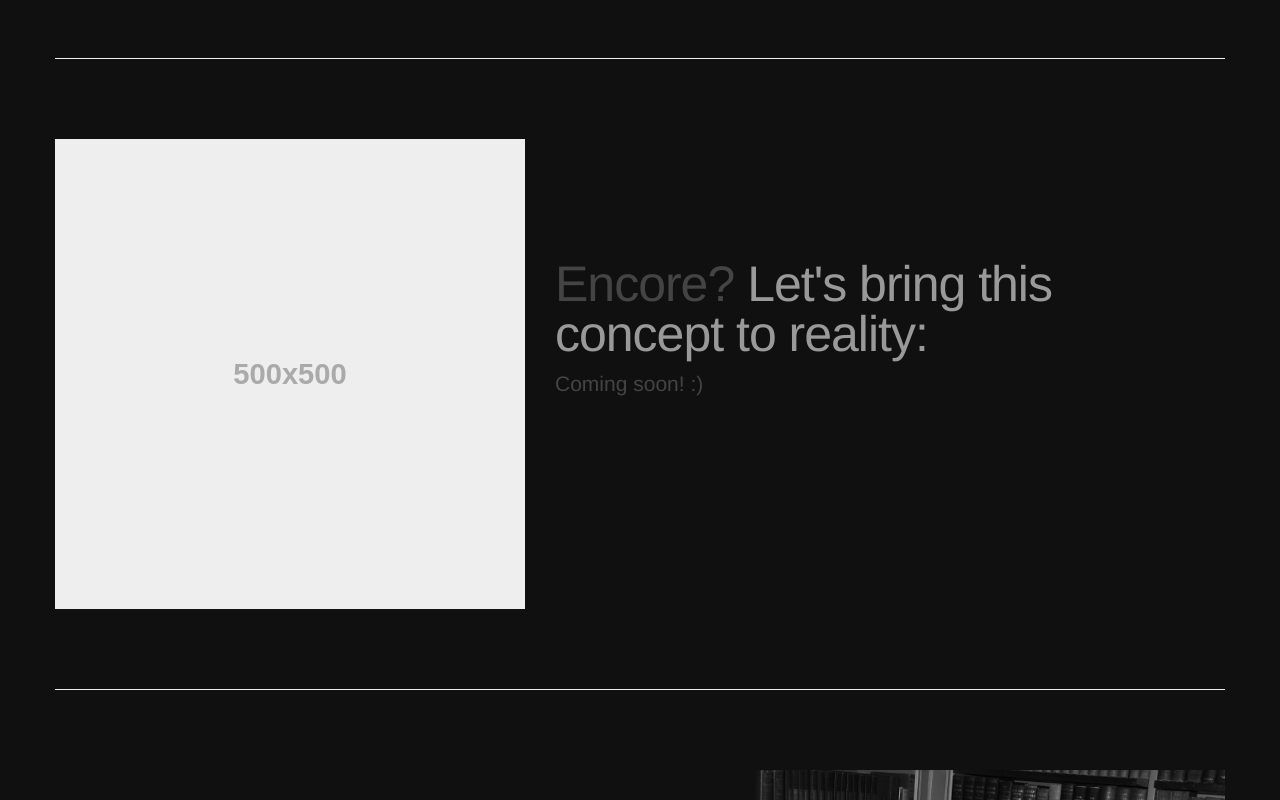
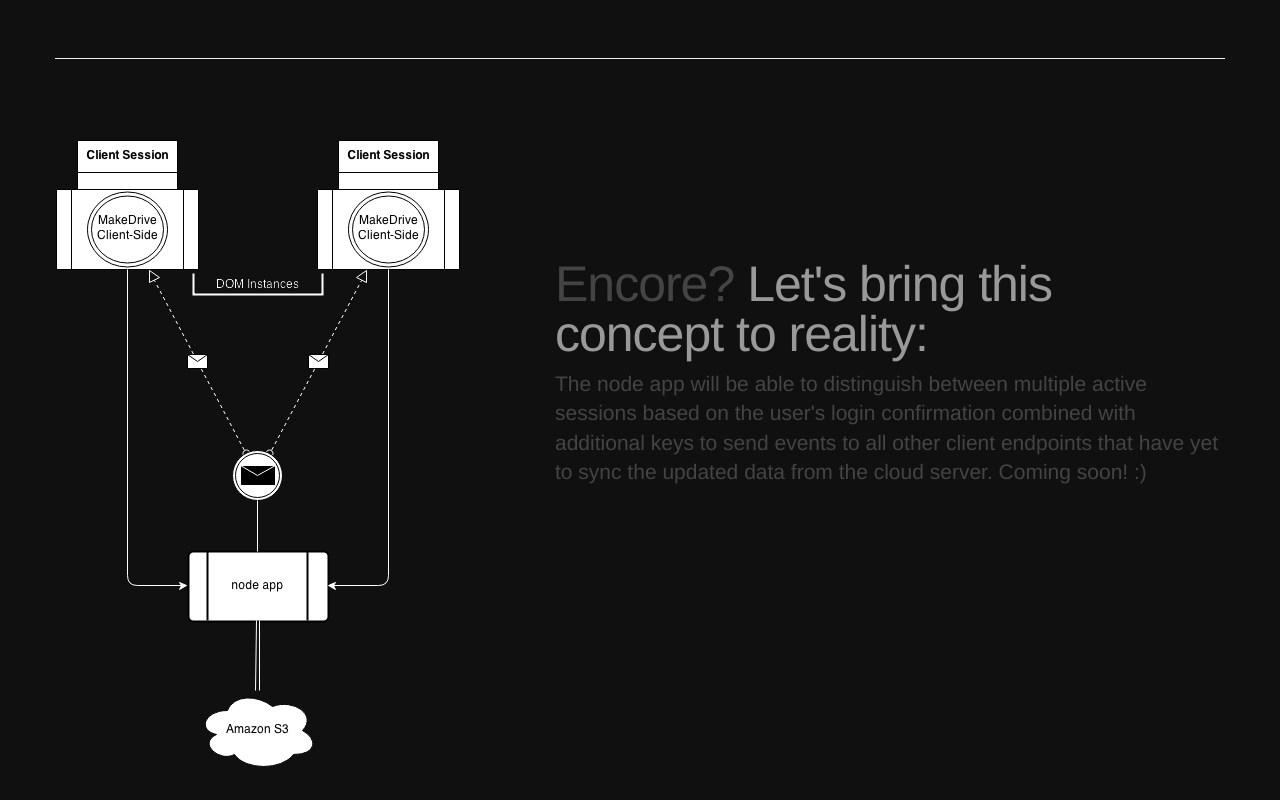
Before and after one commit to Plumpernickel/NESSE, a website: page views/index.html in a window 1280 px wide. Shown: the part 1540-2340 px from the top of the page. Drawn offline with nearby package versions, Linux system fonts and the light colour scheme; no server answers.

Commit message:
added second flow chart to featurette

```diff
--- a/views/index.html
+++ b/views/index.html
@@ -175,11 +175,11 @@
 
       <div class="row featurette">
         <div class="col-md-5">
-          <img class="featurette-image img-responsive" data-src="holder.js/500x500/auto" alt="Generic placeholder image">
+          <img class="featurette-image img-responsive" src="/images/SSE Logic Flow 2.png" alt="Generic placeholder image">
         </div>
         <div class="col-md-7">
           <h2 class="featurette-heading">Encore? <span class="text-muted">Let's bring this concept to reality:</span></h2>
-          <p class="lead">Coming soon! :)</p>
+          <p class="lead">The node app will be able to distinguish between multiple active sessions based on the user's login confirmation combined with additional keys to send events to all other client endpoints that have yet to sync the updated data from the cloud server. Coming soon! :)</p>
         </div>
       </div>
 
```
Also changed, not shown: public/images/SSE Logic Flow 2.png (added).
